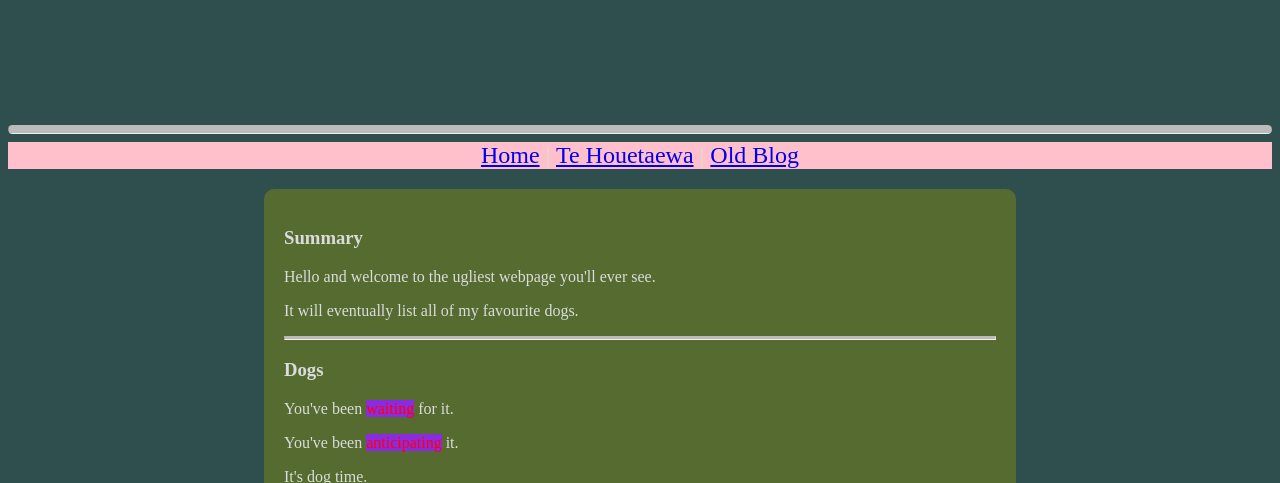
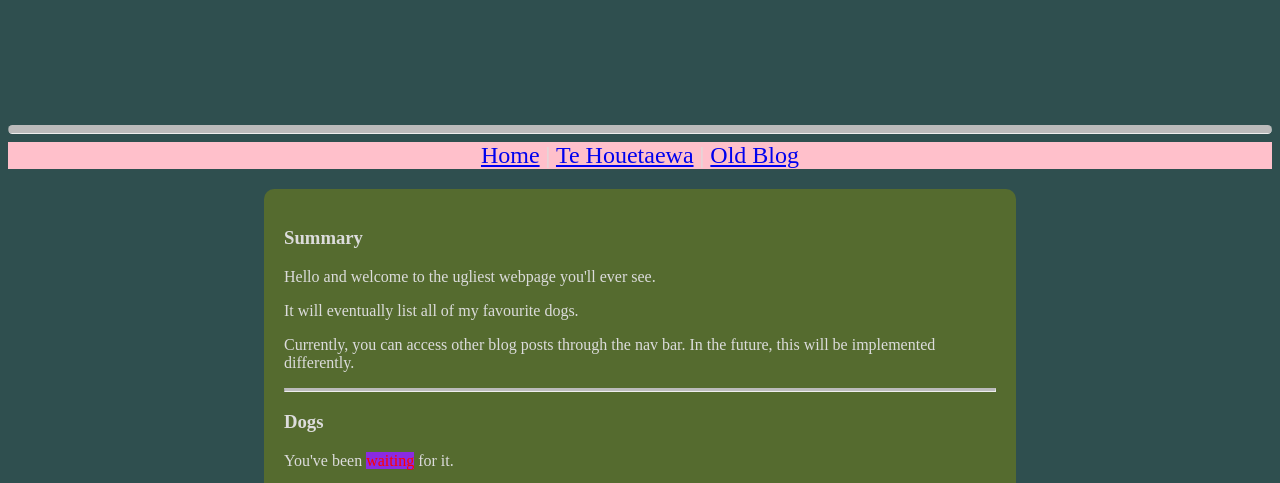
Before and after one commit to lewis-steentjes/lewis-steentjes.github.io, a plain HTML site: page index.html in a window 1280 px wide. Shown: the part 321-804 px from the top of the page. Drawn offline with Linux system fonts and the light colour scheme.

Commit message:
Add extra summary to index.html

```diff
--- a/index.html
+++ b/index.html
@@ -21,6 +21,7 @@
         <h3>Summary</h3>
         <p> Hello and welcome to the ugliest webpage you'll ever see.</p>
         <p> It will eventually list all of my favourite dogs.</p>
+        <p> Currently, you can access other blog posts through the nav bar. In the future, this will be implemented differently.</p>
       </div>
       <hr class="solid">
       <div class="entry-post">
```
